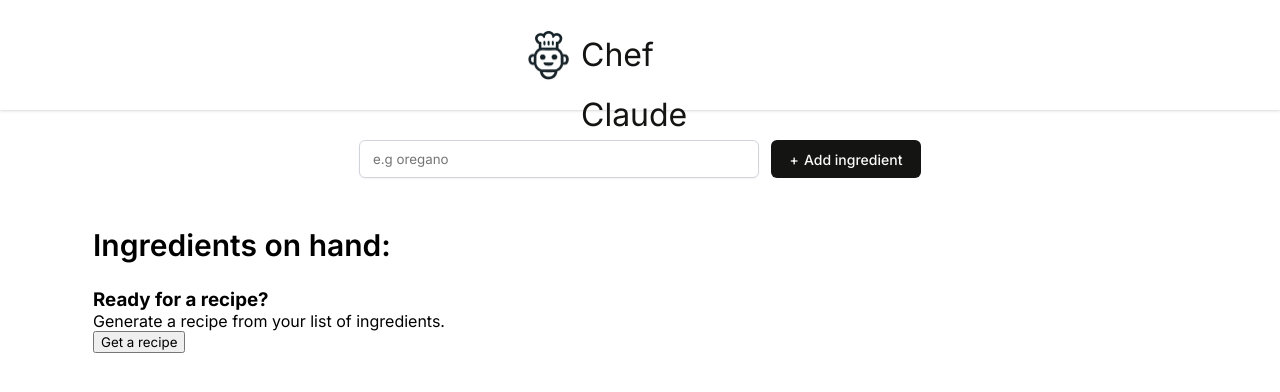
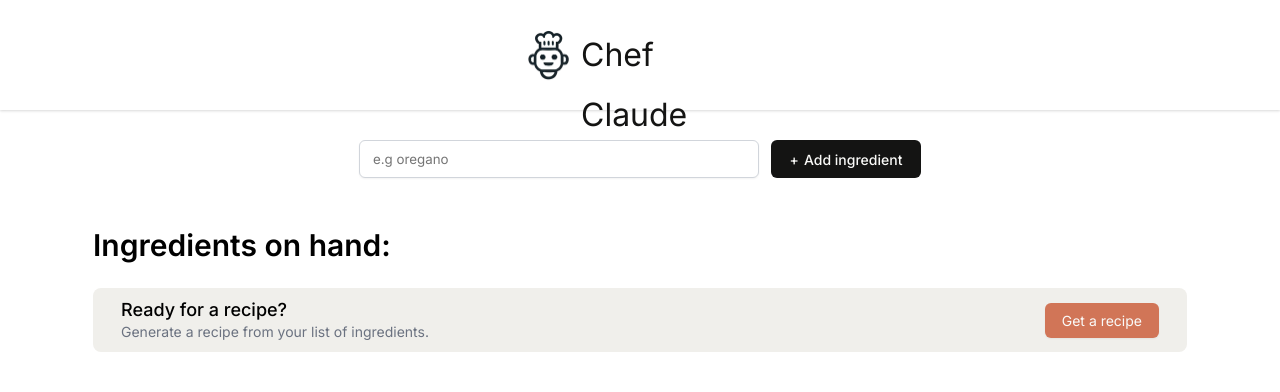
Before and after one commit to tamireinhorn/chef-claude, a React (Vite) app: page / in a window 1280 px wide. Shown: the top 392 px of the page. Built offline with nearby package versions, Linux system fonts and the light colour scheme.

Commit message:
styling for recipe stuff

```diff
--- a/src/index.css
+++ b/src/index.css
@@ -103,3 +103,37 @@
     margin-left: 63px;
     margin-right: 63px;
 }
+
+
+.get-recipe-container {
+    display: flex;
+    justify-content: space-between;
+    align-items: center;
+    border-radius: 8px;
+    background: #F0EFEB;
+    padding: 10px 28px;
+}
+
+.get-recipe-container h3 {
+    font-size: 1.125rem;
+    font-weight: 500;
+    line-height: 24px;
+}
+
+.get-recipe-container p {
+    color: #6B7280;
+    font-size: 0.875rem;
+    line-height: 20px;
+}
+
+.get-recipe-container button {
+    border: none;
+    border-radius: 6px;
+    background: #D17557;
+    box-shadow: 0px 1px 2px 0px rgba(0, 0, 0, 0.05);
+    color: #FAFAF8;
+    padding: 9px 17px;
+    font-family: Inter, sans-serif;
+    font-size: 0.875rem;
+    cursor: pointer;
+}
```
